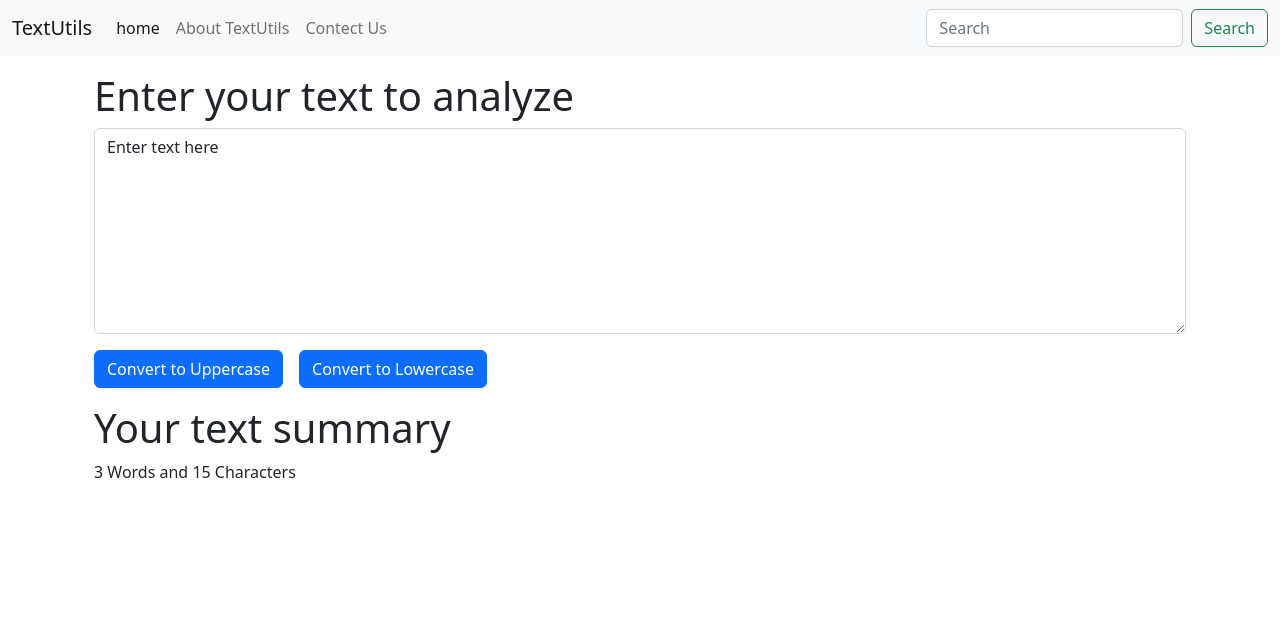
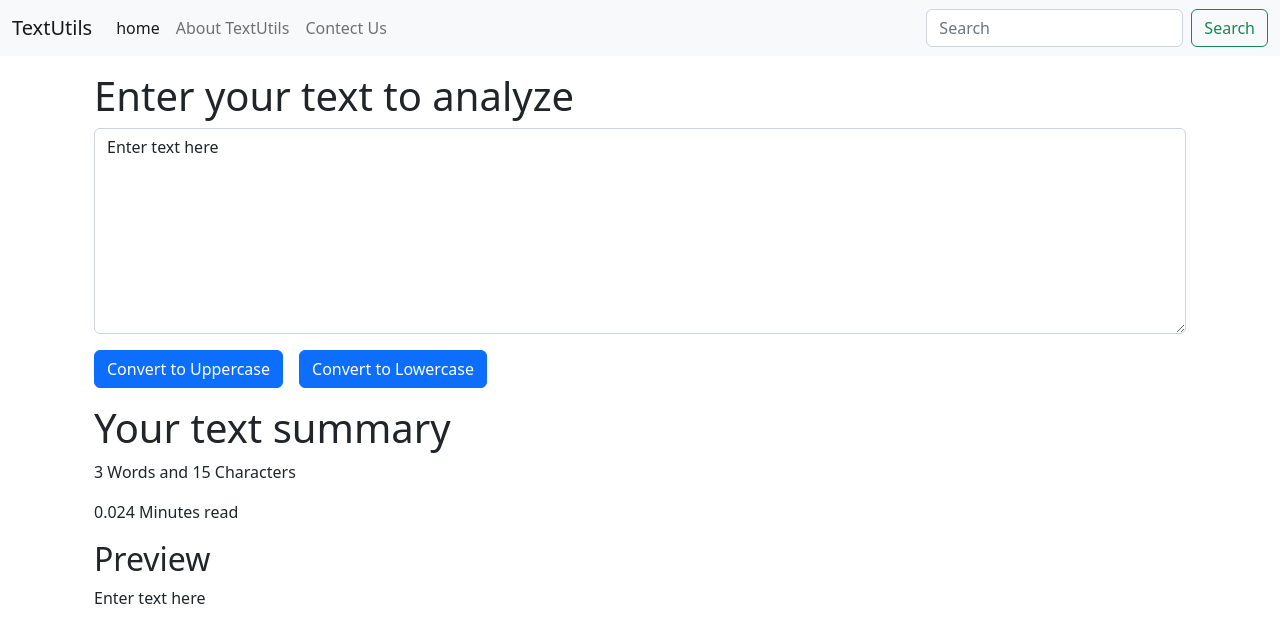
Before and after one commit to jenilsangani/TextUtils, a React (Create React App) app: page / in a window 1280 px wide. Shown: the top 642 px of the page. Built offline with nearby package versions, Linux system fonts and the light colour scheme.

Commit message:
some small changes

```diff
--- a/src/components/TextForm.js
+++ b/src/components/TextForm.js
@@ -1,6 +1,7 @@
 import React, { useState } from "react";
 
 export default function TextForm(props) {
+  const [text, setText] = useState("Enter text here");
   const handleUpClick = () => {
     let newTextUpperCase = text.toUpperCase();
     setText(newTextUpperCase);
@@ -14,7 +15,6 @@
   const handleonChange = (event) => {
     setText(event.target.value);
   };
-  const [text, setText] = useState("Enter text here");
   return (
     <>
       <div className="container">
@@ -51,6 +51,9 @@
         <p>
           {text.split(" ").length} Words and {text.length} Characters
         </p>
+        <p>{0.008 * text.split(" ").length} Minutes read</p>
+        <h2>Preview</h2>
+        <p>{text}</p>
       </div>
     </>
   );
```
